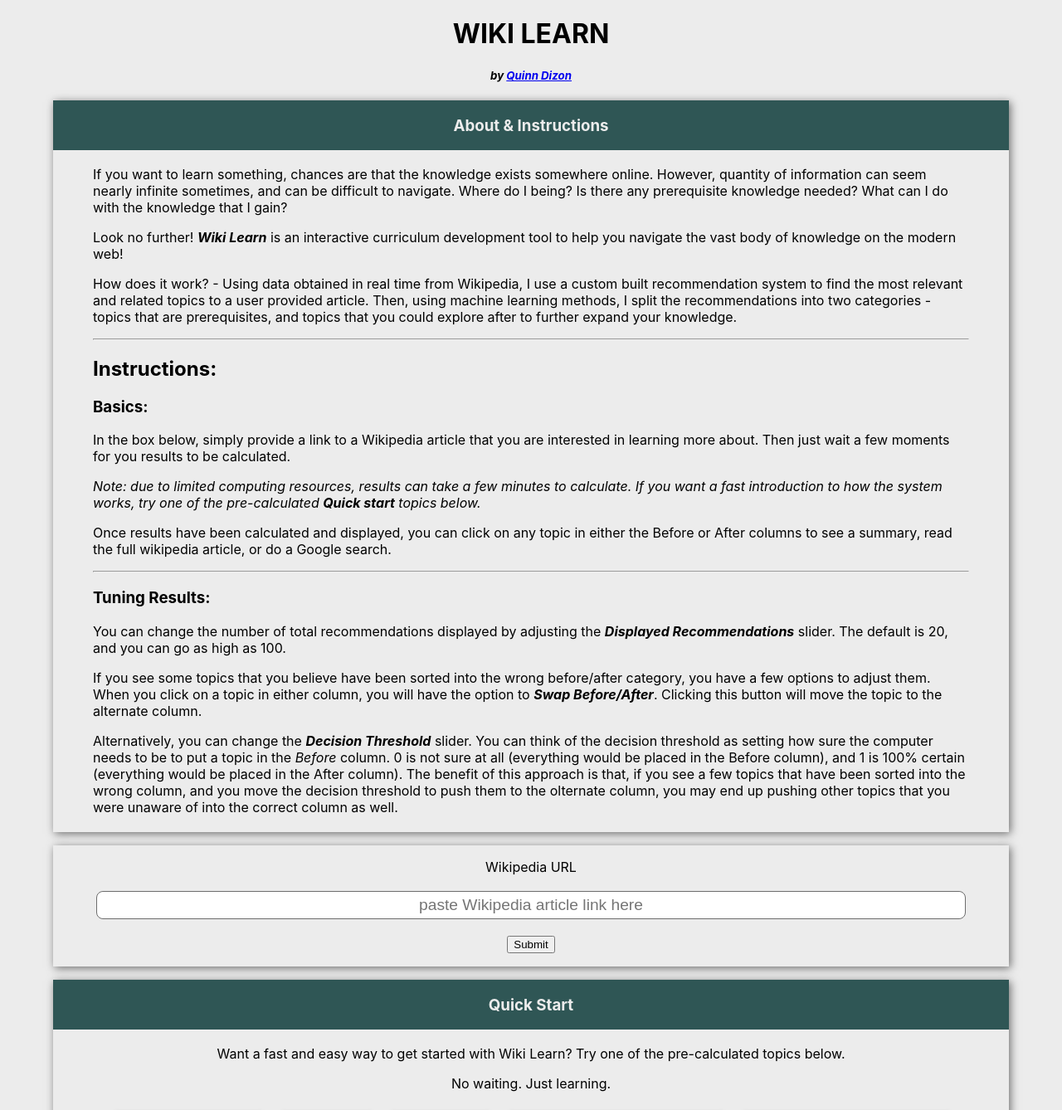
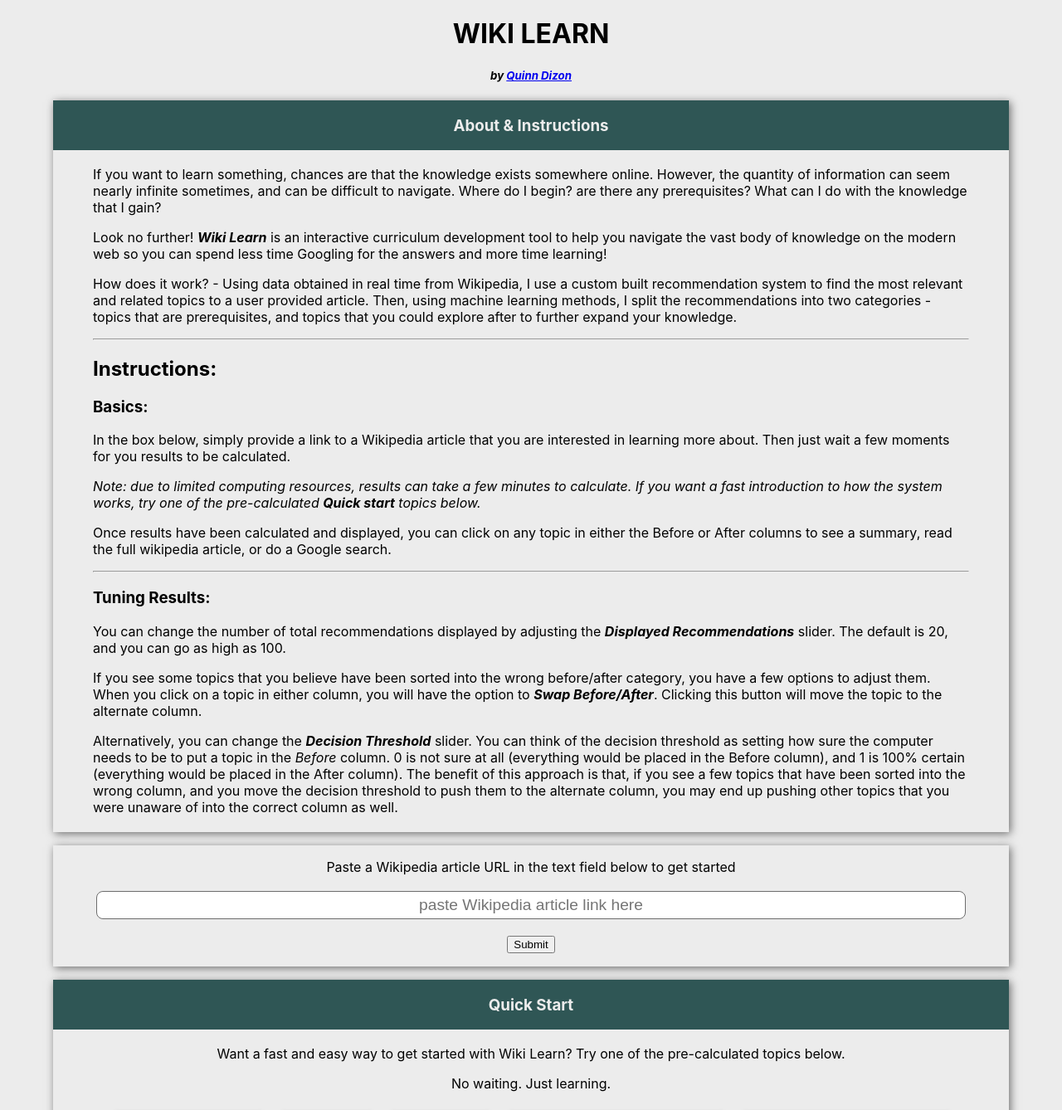
Before and after one commit to QED0711/wiki_learn_react, a React (Create React App) app: page / in a window 1280 px wide. Shown: the top 1338 px of the page at 83% size. Built offline with nearby package versions, Linux system fonts and the light colour scheme.

Commit message:
added access control header

```diff
--- a/src/components/EntryInput.js
+++ b/src/components/EntryInput.js
@@ -24,7 +24,7 @@
 
     return(
         <form id="entry-input" onSubmit={handleSubmit}>
-            <label for="user-entry">Wikipedia URL</label>
+            <label htmlFor="user-entry">Paste a Wikipedia article URL in the text field below to get started</label>
             <br/>
             <input type="text" id="user-entry" placeholder="paste Wikipedia article link here" required/>
             <br/>
--- a/src/components/Instructions.js
+++ b/src/components/Instructions.js
@@ -7,11 +7,11 @@
             <h3 className="section-heading">About & Instructions</h3>
             <div className="instructions-content">
                 <p>
-                    If you want to learn something, chances are that the knowledge exists somewhere online. However, quantity of information can seem nearly infinite sometimes, and can be difficult to navigate. Where do I being? Is there any prerequisite knowledge needed? What can I do with the knowledge that I gain?
+                    If you want to learn something, chances are that the knowledge exists somewhere online. However, the quantity of information can seem nearly infinite sometimes, and can be difficult to navigate. Where do I begin? are there any prerequisites? What can I do with the knowledge that I gain?
                 </p>
 
                 <p>
-                    Look no further! <strong><em>Wiki Learn</em></strong> is an interactive curriculum development tool to help you navigate the vast body of knowledge on the modern web!
+                    Look no further! <strong><em>Wiki Learn</em></strong> is an interactive curriculum development tool to help you navigate the vast body of knowledge on the modern web so you can spend less time Googling for the answers and more time learning!
                 </p>
 
                 <p>
@@ -45,7 +45,7 @@
                 </p>
 
                 <p>
-                    Alternatively, you can change the <em><strong>Decision Threshold</strong></em> slider. You can think of the decision threshold as setting how sure the computer needs to be to put a topic in the <em>Before</em> column. 0 is not sure at all (everything would be placed in the Before column), and 1 is 100% certain (everything would be placed in the After column). The benefit of this approach is that, if you see a few topics that have been sorted into the wrong column, and you move the decision threshold to push them to the olternate column, you may end up pushing other topics that you were unaware of into the correct column as well.
+                    Alternatively, you can change the <em><strong>Decision Threshold</strong></em> slider. You can think of the decision threshold as setting how sure the computer needs to be to put a topic in the <em>Before</em> column. 0 is not sure at all (everything would be placed in the Before column), and 1 is 100% certain (everything would be placed in the After column). The benefit of this approach is that, if you see a few topics that have been sorted into the wrong column, and you move the decision threshold to push them to the alternate column, you may end up pushing other topics that you were unaware of into the correct column as well.
                 </p>
             </div>
         </div>
--- a/src/js/requests.js
+++ b/src/js/requests.js
@@ -13,6 +13,7 @@
             "Content-Type": "application/json",
             "cache-control": "no-cache",
             "accept": "text/event-stream",
+            "Access-Control-Allow-Origin": "*"
         },
         "timeout": 0,
         "processData": false,
```
